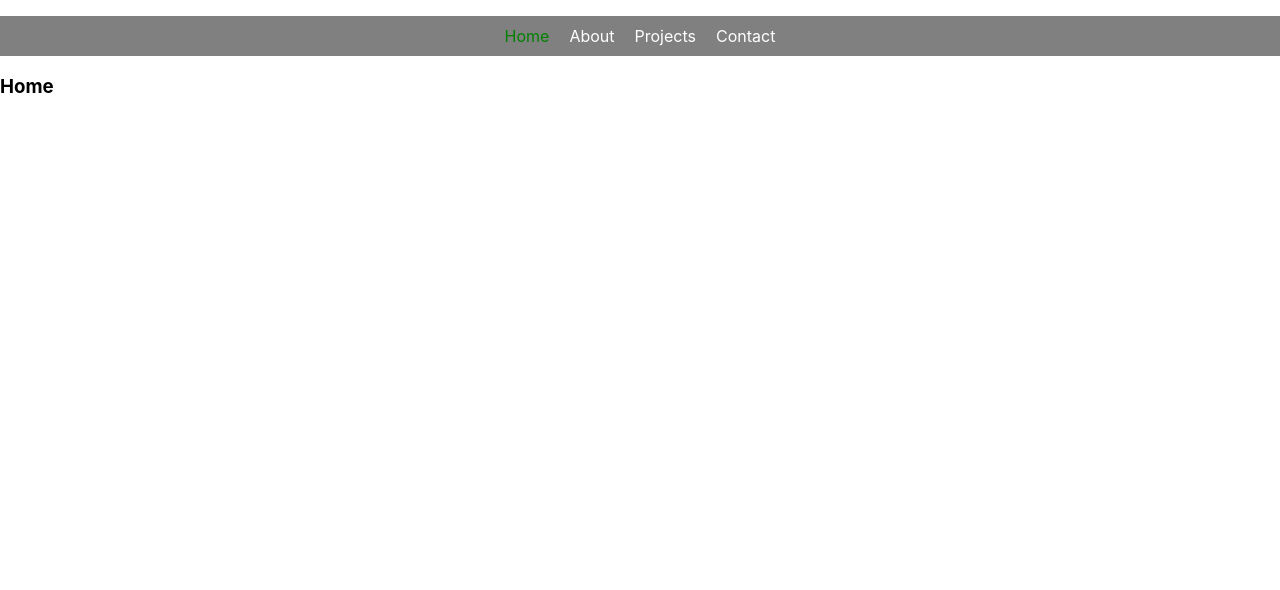
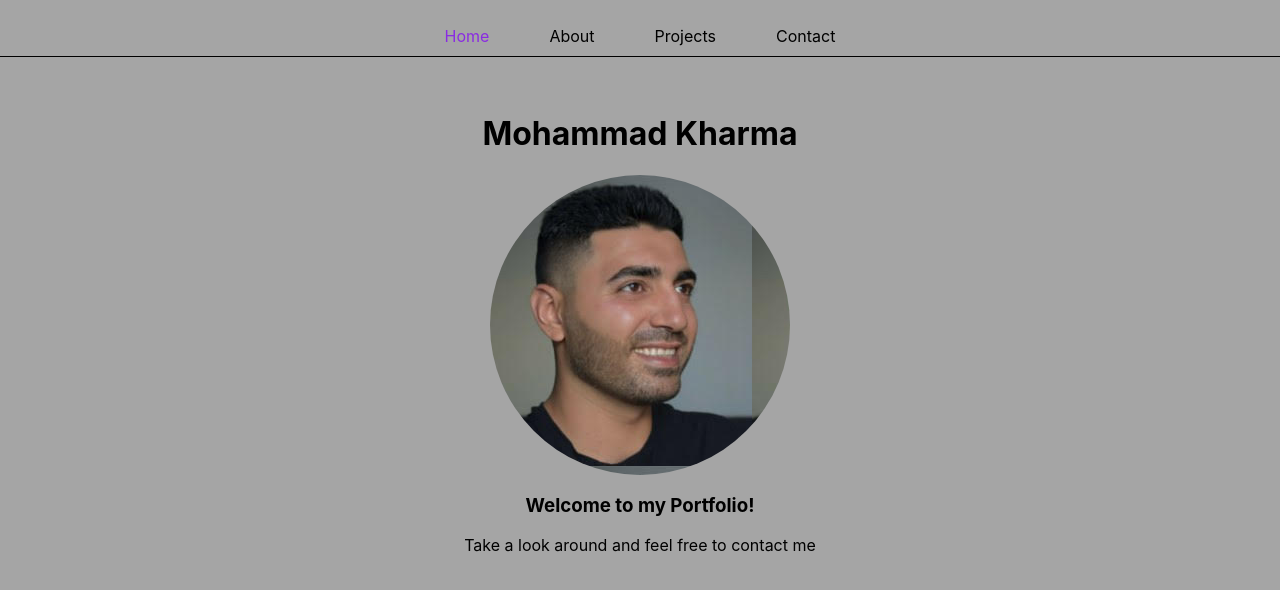
Before and after one commit to mohammadkharma/Portfolio, a React (Create React App) app in the folder portfolio/: page / in a window 1280 px wide. Shown: the top 590 px of the page. Built offline with nearby package versions, Linux system fonts and the light colour scheme.

Commit message:
initialised home page

```diff
--- a/portfolio/src/App.css
+++ b/portfolio/src/App.css
@@ -2,24 +2,41 @@ body {
   box-sizing: border-box;
   margin: 0;
   padding: 0;
+  background: rgb(165, 165, 165);
 }
 
 .navbar ul {
   text-align: center;
-  background: grey;
+  border-bottom: 1px solid #000;
   padding: 10px;
 }
 
 .navbar ul li {
-  margin: 10px;
+  margin: 30px;
   display: inline;
 }
 
 .navbar li a {
   text-decoration: none;
-  color: white;
+  color: black;
 }
 
 .navbar li a.active {
-  color: green;
+  color: blueviolet;
 }
+
+/* ----------------------------------- */
+
+.home .image {
+  display: block;
+  margin: auto;
+  width: 300px;
+  height: 300px;
+  border-radius: 50%;
+  background-image: url("./images/portrait.jpg");
+}
+
+.home {
+  padding: 20px;
+  text-align: center;
+}
--- a/portfolio/src/components/Home.jsx
+++ b/portfolio/src/components/Home.jsx
@@ -3,7 +3,10 @@ import React from "react";
 const Home = () => {
   return (
     <div className="home">
-      <h3>Home</h3>
+      <h1>Mohammad Kharma</h1>
+      <div className="image"></div>
+      <h3>Welcome to my Portfolio!</h3>
+      <p>Take a look around and feel free to contact me</p>
     </div>
   );
 };
```
Also changed, not shown: portfolio/src/images/portrait.jpg (added).
